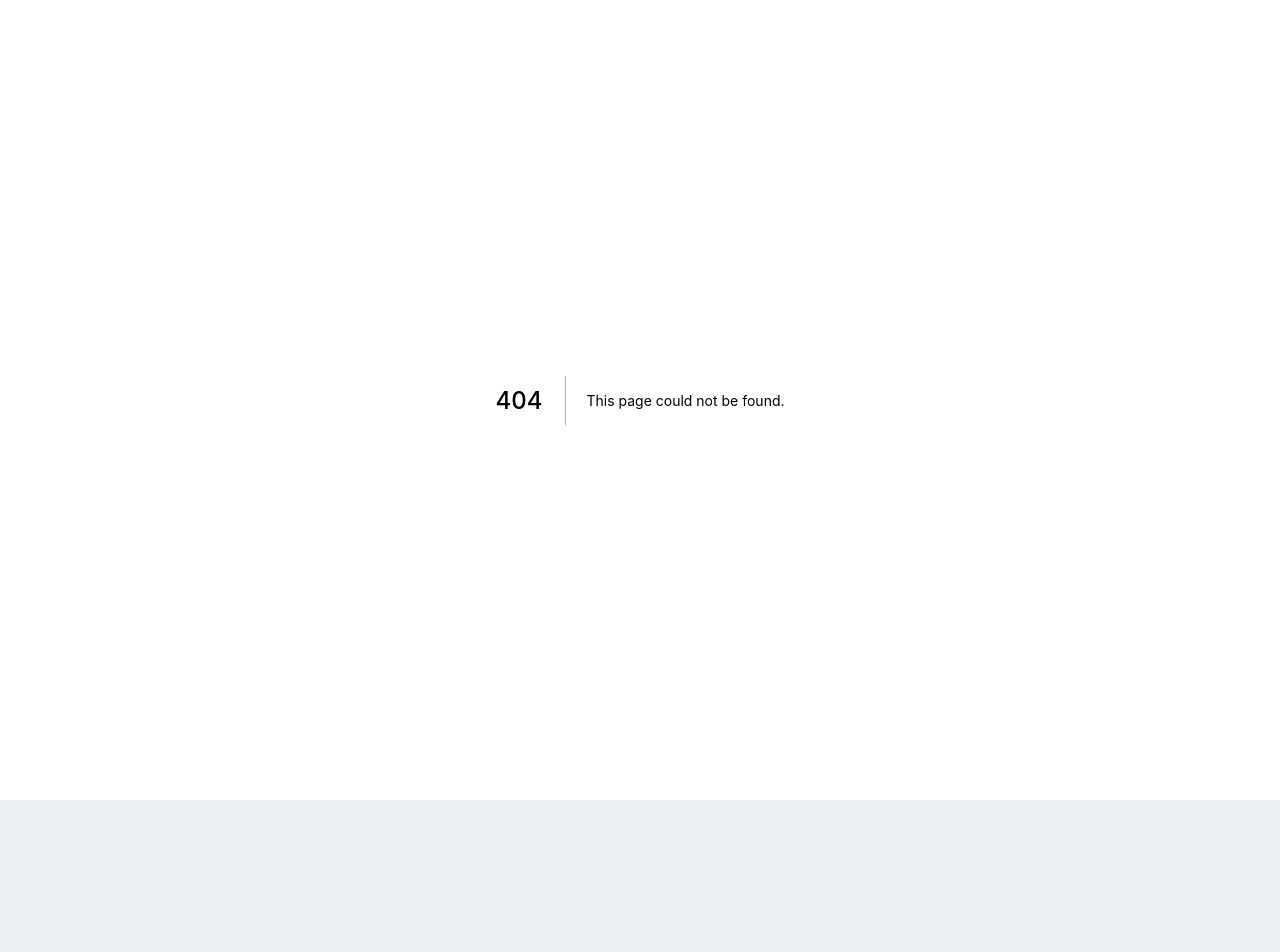
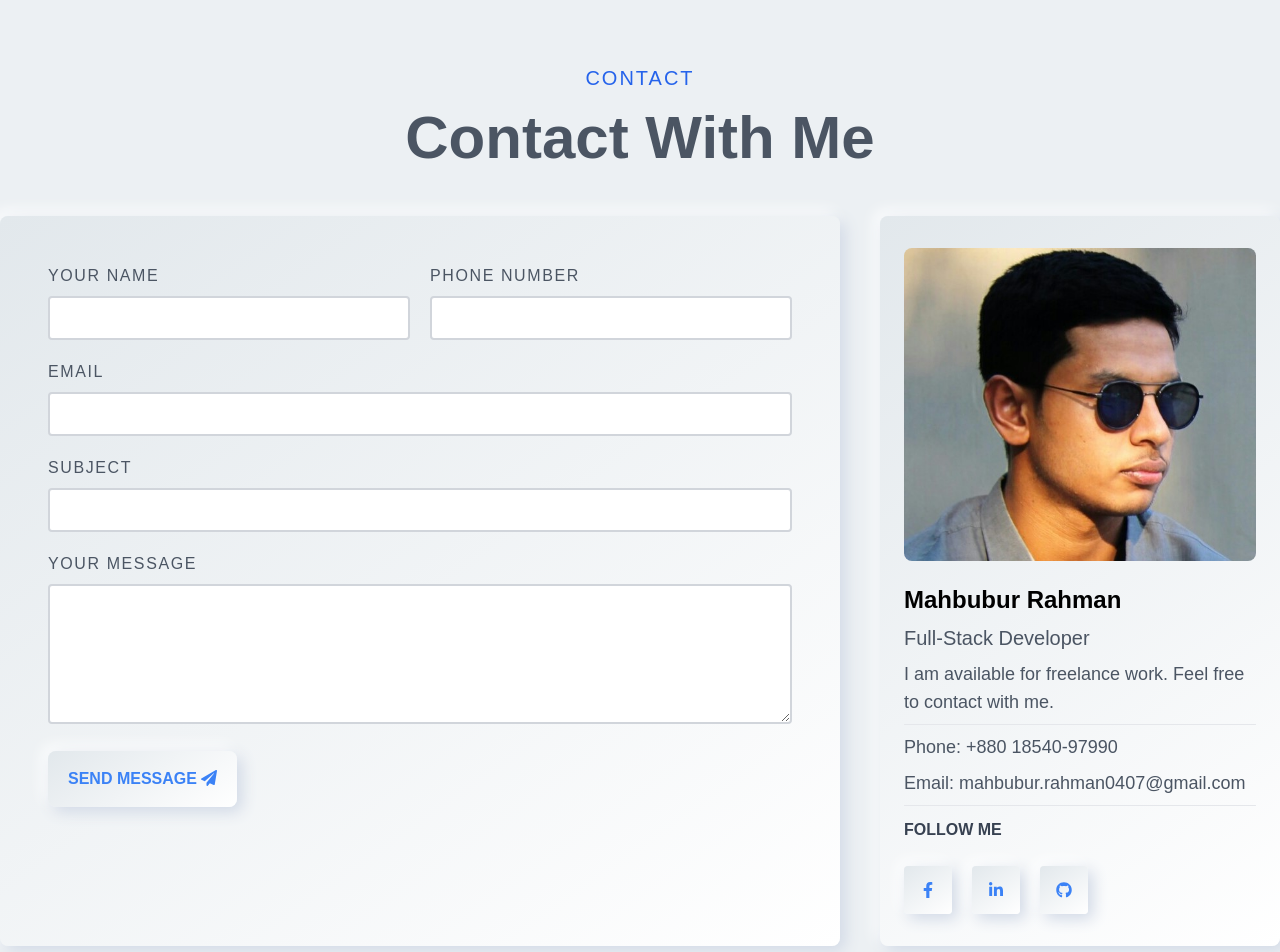
Before and after one commit to wdmahbubur/my-portfolio, a Next.js app: page /component/Contact in a window 1280 px wide. Before the commit this address had no page. Shown: the top 952 px of the page. Before the commit the page ends 800 px from the top, so only its background shows below. Built offline with nearby package versions, Linux system fonts and the light colour scheme.

Commit message:
contact form added

```diff
--- a/pages/component/Banner.js
+++ b/pages/component/Banner.js
@@ -7,6 +7,7 @@ import { faFacebookF, faGithub, faLinkedinIn, faReact, faNodeJs, faJsSquare } fr
 import mongodb from '../../public/mongodb.png';
 import nodejs from '../../public/node-js.png';
 import myImage from '../../public/banner-image.png';
+import FollowMe from './FollowMe';
 
 const Banner = () => {
     return (
@@ -45,24 +46,8 @@ const Banner = () => {
                     </Link>
                     <div className="sm:flex justify-between">
                         <div className="mt-12">
-                            <h5 className="uppercase text-gray-700 font-semibold">Find With Me</h5>
-                            <div className="mt-3 flex gap-5">
-                                <Link href="https://facebook.com/mrrohanc.2001" >
-                                    <a className="defaultGradient flex justify-center items-center h-12 w-12 rounded" target="_blank">
-                                        <div><FontAwesomeIcon icon={faFacebookF} className="text-blue-500" /></div>
-                                    </a>
-                                </Link>
-                                <Link href="https://www.linkedin.com/in/mrrohanc/">
-                                    <a className="defaultGradient flex justify-center items-center h-12 w-12 rounded" target="_blank">
-                                        <div><FontAwesomeIcon icon={faLinkedinIn} className="text-blue-500" /></div>
-                                    </a>
-                                </Link>
-                                <Link href="https://github.com/wdmahbubur/">
-                                    <a className="defaultGradient flex justify-center items-center h-12 w-12 rounded" target="_blank">
-                                        <div><FontAwesomeIcon icon={faGithub} className="text-blue-500" /></div>
-                                    </a>
-                                </Link>
-                            </div>
+                            <h5 className="uppercase text-gray-700 font-semibold">Follow Me</h5>
+                            <FollowMe />
                         </div>
                         <div className="mt-12">
                             <h5 className="uppercase text-gray-700 font-semibold">My Skills On</h5>
--- /dev/null
+++ b/pages/component/Blog.js
@@ -0,0 +1,26 @@
+import React from 'react';
+import Image from 'next/image';
+import DroneBazar from '../../public/DroneBazar.png';
+
+const Blog = () => {
+    return (
+        <div className="py-16">
+            <div className="text-center">
+                <h5 className="uppercase text-xl text-blue-600 mb-4 font-base tracking-widest">VISIT MY BLOG AND KEEP YOUR FEEDBACK</h5>
+                <h2 className="font-bold text-gray-600 text-5xl sm:text-6xl mb-7">My Blog</h2>
+            </div>
+            {/* <div className="mt-16 grid sm:grid-cols-3 gap-10">
+                <div className={`p-8 rounded-lg text-gray-600 defaultGradient`}>
+                    <Image src={DroneBazar} alt="" height={600} width={400} />
+                    <h6 className="text-blue-600 uppercase tracking-widest text-base mt-5">MERN Stack</h6>
+                    <h4 className="text-3xl font-medium mt-2 mb-4">DroneBazar</h4>
+                    <h5 className="text-xl">A Drone Selling Website</h5>
+                </div>
+
+            </div> */}
+            <h1 className="text-5xl text-center">Coming Soon</h1>
+        </div>
+    );
+};
+
+export default Blog;
--- /dev/null
+++ b/pages/component/Contact.js
@@ -0,0 +1,68 @@
+import { faPaperPlane } from '@fortawesome/free-solid-svg-icons';
+import { FontAwesomeIcon } from '@fortawesome/react-fontawesome';
+import React from 'react';
+import Image from 'next/image';
+import Link from 'next/link';
+import myPhoto from '../../public/me.jpg';
+import FollowMe from './FollowMe';
+
+const Contact = () => {
+    return (
+        <div className="py-16">
+            <div className="text-center">
+                <h5 className="uppercase text-xl text-blue-600 mb-4 font-base tracking-widest">Contact</h5>
+                <h2 className="font-bold text-gray-600 text-5xl sm:text-6xl mb-7">Contact With Me</h2>
+            </div>
+            <div className="grid sm:grid-cols-12 gap-10 mt-12">
+                <div className="defaultGradient col-span-8 p-12 rounded-lg">
+                    <form className="flex flex-col gap-5">
+                        <div className="grid grid-cols-2 gap-5">
+                            <div>
+                                <label htmlFor="name" className="block uppercase text-base tracking-widest text-gray-600">Your Name</label>
+                                <input type="text" name="name" id="name" className="py-2 px-4 outline-none rounded w-full mt-2 border-2 border-gray-300" />
+                            </div>
+                            <div>
+                                <label htmlFor="number" className="block uppercase text-base tracking-widest text-gray-600">Phone Number</label>
+                                <input type="text" name="number" id="number" className="py-2 px-4 outline-none rounded w-full mt-2 border-2 border-gray-300" />
+                            </div>
+                        </div>
+
+                        <div>
+                            <label htmlFor="email" className="block uppercase text-base tracking-widest text-gray-600">Email</label>
+                            <input type="email" name="email" id="email" className="py-2 px-4 outline-none rounded w-full mt-2 border-2 border-gray-300" />
+                        </div>
+                        <div>
+                            <label htmlFor="subject" className="block uppercase text-base tracking-widest text-gray-600">Subject</label>
+                            <input type="text" name="subject" id="subject" className="py-2 px-4 outline-none rounded w-full mt-2 border-2 border-gray-300" />
+                        </div>
+                        <div>
+                            <label htmlFor="message" className="block uppercase text-base tracking-widest text-gray-600">Your Message</label>
+                            <textarea name="message" rows="5" id="message" className="py-2 px-4 outline-none rounded w-full mt-2 border-2 border-gray-300" />
+                        </div>
+                        <div>
+                            <button type="submit" className="py-4 px-5 rounded-lg outline-none transition duration-500 linear text-blue-500 uppercase font-semibold defaultBtn defaultGradient">Send Message <FontAwesomeIcon icon={faPaperPlane} /></button>
+                        </div>
+                    </form >
+                </div >
+                <div className="defaultGradient col-span-4 py-8 px-6 rounded-lg">
+                    <div className="">
+                        <Image src={myPhoto} alt="my-photo" height={350} className="rounded-lg" />
+                    </div>
+                    <h1 className="text-2xl font-bold mt-4">Mahbubur Rahman</h1>
+                    <h3 className="text-xl text-gray-600 mt-2">Full-Stack Developer</h3>
+                    <h5 className="text-lg text-gray-600 mt-2">I am available for freelance work. Feel free to contact with me.</h5>
+                    <hr className="bg-gray-200 rounded-lg my-2" />
+                    <h5 className="text-lg text-gray-600 mt-2">Phone: +880 18540-97990</h5>
+                    <h5 className="text-lg text-gray-600 mt-2">Email: <Link href="mailto:mahbubur.rahman0407@gmail.com">mahbubur.rahman0407@gmail.com</Link></h5>
+                    <hr className="bg-gray-200 rounded-lg my-2" />
+                    <div className="mt-3">
+                        <h5 className="uppercase text-gray-700 font-semibold">Follow Me</h5>
+                        <FollowMe />
+                    </div>
+                </div>
+            </div >
+        </div >
+    );
+};
+
+export default Contact;
--- /dev/null
+++ b/pages/component/FollowMe.js
@@ -0,0 +1,30 @@
+import React from 'react';
+import { FontAwesomeIcon } from '@fortawesome/react-fontawesome';
+import { faFacebookF, faGithub, faLinkedinIn } from '@fortawesome/free-brands-svg-icons';
+import Link from 'next/link';
+
+const FollowMe = () => {
+    return (
+        <div className="mt-3 flex gap-5">
+            <div className="mt-3 flex gap-5">
+                <Link href="https://facebook.com/mrrohanc.2001" >
+                    <a className="flex justify-center items-center h-12 w-12 rounded defaultGradient defaultBtn transition duration-500 linear text-blue-500" target="_blank">
+                        <FontAwesomeIcon icon={faFacebookF} />
+                    </a>
+                </Link>
+                <Link href="https://www.linkedin.com/in/mrrohanc/">
+                    <a className="defaultGradient defaultBtn transition duration-500 linear text-blue-500 flex justify-center items-center h-12 w-12 rounded" target="_blank">
+                        <FontAwesomeIcon icon={faLinkedinIn} />
+                    </a>
+                </Link>
+                <Link href="https://github.com/wdmahbubur/">
+                    <a className="defaultGradient defaultBtn transition duration-500 linear text-blue-500 flex justify-center items-center h-12 w-12 rounded" target="_blank">
+                        <FontAwesomeIcon icon={faGithub} />
+                    </a>
+                </Link>
+            </div>
+        </div>
+    );
+};
+
+export default FollowMe;
--- a/pages/component/Header.js
+++ b/pages/component/Header.js
@@ -2,10 +2,10 @@ import React from 'react';
 import Image from 'next/image'
 import Link from 'next/link'
 import me from '../../public/me.jpg';
+import styles from '../../styles/Header.module.css';
 import { FontAwesomeIcon } from '@fortawesome/react-fontawesome';
 import { faBars, faTimes } from '@fortawesome/free-solid-svg-icons';
-import { faFacebookF, faGithub, faLinkedinIn } from '@fortawesome/free-brands-svg-icons';
-import styles from '../../styles/Header.module.css';
+import FollowMe from './FollowMe';
 
 const Header = () => {
     const mobileMenu = React.useRef();
@@ -75,19 +75,8 @@ const Header = () => {
                         </ul>
                     </div>
                     <div className="px-2 pb-5 absolute bottom-0">
-                        <h5 className="uppercase text-gray-700 font-semibold">Find With Me</h5>
-                        <div className="mt-3 flex gap-5">
-                            <div className="defaultGradient flex justify-center items-center h-12 w-12 rounded">
-                                <div><FontAwesomeIcon icon={faFacebookF} className="text-blue-500" /></div>
-                            </div>
-                            <div className="defaultGradient flex justify-center items-center h-12 w-12 rounded">
-                                <div><FontAwesomeIcon icon={faLinkedinIn} className="text-blue-500" /></div>
-                            </div>
-                            <div className="defaultGradient flex justify-center items-center h-12 w-12 rounded">
-                                <div><FontAwesomeIcon icon={faGithub} className="text-blue-500" /></div>
-                            </div>
-                        </div>
-
+                        <h5 className="uppercase text-gray-700 font-semibold">Follow Me</h5>
+                        <FollowMe />
                     </div>
                 </div>
             </div>
--- a/pages/component/Portfolio.js
+++ b/pages/component/Portfolio.js
@@ -20,7 +20,7 @@ const Portfolio = () => {
                         </div>
                     </div>
 
-                    <h6 className="text-blue-600 uppercase tracking-widest text-base mt-5">MERN Stack</h6>
+                    <h6 className="text-blue-600 uppercase tracking-widest text-sm mt-5">MERN Stack</h6>
                     <h4 className="text-3xl font-medium mt-2 mb-4">DroneBazar</h4>
                     <h5 className="text-xl">A Drone Selling Website</h5>
                 </div>
@@ -31,7 +31,7 @@ const Portfolio = () => {
                         </div>
                     </div>
 
-                    <h6 className="text-blue-600 uppercase tracking-widest text-base mt-5">MERN Stack</h6>
+                    <h6 className="text-blue-600 uppercase tracking-widest text-sm mt-5">MERN Stack</h6>
                     <h4 className="text-3xl font-medium mt-2 mb-4">iTravel</h4>
                     <h5 className="text-xl">A Travel Booking Website</h5>
                 </div>
@@ -42,7 +42,7 @@ const Portfolio = () => {
                         </div>
                     </div>
 
-                    <h6 className="text-blue-600 uppercase tracking-widest text-base mt-5">Front-End</h6>
+                    <h6 className="text-blue-600 uppercase tracking-widest text-sm mt-5">Front-End</h6>
                     <h4 className="text-3xl font-medium mt-2 mb-4">Medi Life</h4>
                     <h5 className="text-xl">A Appointment Booking Website</h5>
                 </div>
--- a/pages/index.js
+++ b/pages/index.js
@@ -5,6 +5,8 @@ import React from 'react';
 import Banner from './component/Banner';
 import Features from './component/Features';
 import Portfolio from './component/Portfolio';
+import Blog from './component/Blog';
+import Contact from './component/Contact';
 
 export default function Home() {
 
@@ -21,8 +23,12 @@ export default function Home() {
         <Banner />
         <hr className="h-1 bg-gray-200 rounded-lg" />
         <Features />
-        <hr />
+        <hr className="h-1 bg-gray-200 rounded-lg" />
         <Portfolio />
+        <hr className="h-1 bg-gray-200 rounded-lg" />
+        <Blog />
+        <hr className="h-1 bg-gray-200 rounded-lg" />
+        <Contact/>
       </main>
 
       <footer className={styles.footer}>
--- a/styles/globals.css
+++ b/styles/globals.css
@@ -27,7 +27,11 @@ a {
   background: linear-gradient(145deg, #e2e8ec, #fff);
   box-shadow: 5px 5px 15px #d1d9e6, -5px -5px 15px #fff;
 }
+.defaultBtn {
+  transition: all 0.4s ease;
+}
 .defaultBtn:hover {
   background: #005be6;
   color: #fff;
+  transform: translateY(-3px);
 }
```
Also changed, not shown: 1 other file (tests, documents, lock files or other folders).
